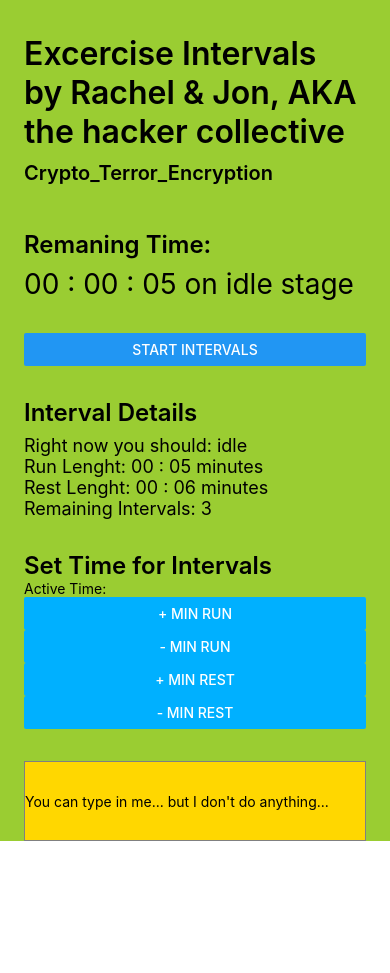
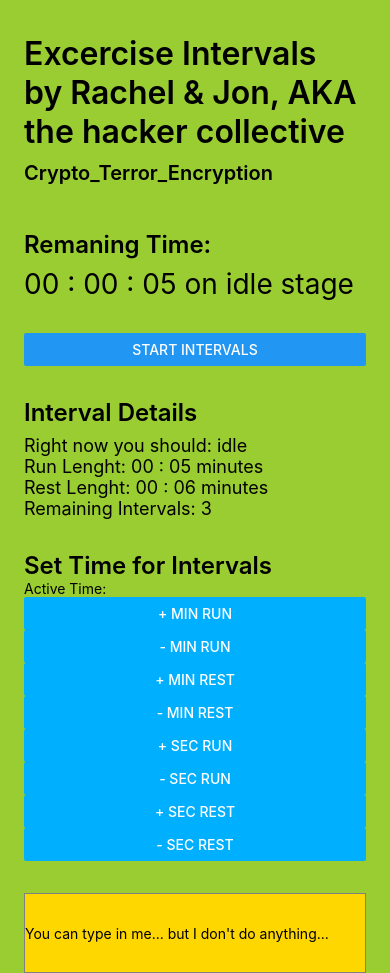
Before and after one commit to MustardJoe/IntervalsV2, a React Native app: screen / in a window 390 px wide. Before the commit the page ends 844 px from the top, so only its background shows below. Built offline with nearby package versions, Linux system fonts and the light colour scheme; what react-native would draw is missing.

Commit message:
have refactored control panel into own component

```diff
--- a/App.js
+++ b/App.js
@@ -22,6 +22,7 @@ import {
   Colors,
 } from 'react-native/Libraries/NewAppScreen';
 
+import ControlPanel from './components/controlpanel/ControlPanel.js';
 import CountDownDisplay from './components/countdowntimer/CountDownDisplay.js';
 import Dashboard from './components/dashboard/Dashboard.js';
 import Header from './components/header/Header.js';
@@ -94,8 +95,9 @@ class App extends Component {
       }
     },
   }
-///////////////////////////////////////////BOTTOM OF TIME SET FUNCTIONS. ////////////////////////////
+/////////////////////////BOTTOM OF INTERVAL SETTING FUNCTIONS. ////////////////////////////
 
+//////////////////////////////// TIMER FUNCTIONS //////////////////////////////////////
   resetTimer = () => {
     if (this.state.timerOn === false) {
       this.setState({
@@ -159,12 +161,10 @@ class App extends Component {
             remainingNumbIntvls: intervalUpdate.remainingNumbIntvls,
             timerTime: 0,
             timerStart: 0,
-
         });
         // eslint-disable-next-line no-alert
         alert('You are the winner now');
       }
-
       console.log('timerTime, end of set interval',  this.state.timerTime, 'TIMER START', this.state.timerStart, 'current process', this.state.currentProcess);
     }, 1000);
   };
@@ -246,72 +246,19 @@ class App extends Component {
                 </Text>
               </View>
 
-              {/* Set Time for Intervals */}
+              {/* Control Panel - Set Time for Intervals */}
               <View style={styles.sectionContainer}>
-                <Text style={styles.sectionTitle}>Set Time for Intervals</Text>
-                <Text>Active Time:</Text>
-
-                <Button
-                  onPress={this.timerSetButtonsFunc.incMinutesRun}
-                  title="+ Min Run"
-                  color="#00B0FF"
+                <ControlPanel
+                  incMinutesRun={this.timerSetButtonsFunc.incMinutesRun}
+                  decMinutesRun={this.timerSetButtonsFunc.decMinutesRun}
+                  incSecondsRun={this.timerSetButtonsFunc.incSecondsRun}
+                  decSecondsRun={this.timerSetButtonsFunc.decSecondsRun}
+                  incMinutesRest={this.timerSetButtonsFunc.incMinutesRest}
+                  decMinutesRest={this.timerSetButtonsFunc.decMinutesRest}
+                  incSecondsRest={this.timerSetButtonsFunc.incSecondsRest}
+                  decSecondsRest={this.timerSetButtonsFunc.decSecondsRest}
                 />
-                <Button
-                  onPress={this.timerSetButtonsFunc.decMinutesRun}
-                  title="- Min Run"
-                  color="#00B0FF"
-                />
-
-                <Button
-                  onPress={this.timerSetButtonsFunc.incMinutesRest}
-                  title="+ Min Rest"
-                  color="#00B0FF"
-                />
-                <Button
-                  onPress={this.timerSetButtonsFunc.decMinutesRest}
-                  title="- Min Rest"
-                  color="#00B0FF"
-                />
-                  {/* <Button
-                    onPress={
-                      console.log('button...')
-                      // this.adjustTimer('incMinutes')
-                    }
-                    title="up"
-                    accessibilityLabel="Add 1 hour to time."
-                  /> */}
-
-                  {/* <Button
-                    onPress={this.adjustTimer('incMinutes')}
-                    title="&#8679"
-                    accessibilityLabel="Add 1 hour to time."
-                  /> */}
-
-                  {/* <Button
-                    onPress={this.adjustTimer('incSeconds')}
-                    title="&#8679"
-                    accessibilityLabel="Add 1 hour to time."
-                  />
-
-                  <Button
-                    onPress={this.adjustTimer('decHours')}
-                    title="&#8679"
-                    accessibilityLabel="Add 1 hour to time."
-                  />
-
-                  <Button
-                    onPress={this.adjustTimer('decMinutes')}
-                    title="&#8679"
-                    accessibilityLabel="Add 1 hour to time."
-                  />
-
-                  <Button
-                    onPress={this.adjustTimer('decSeconds')}
-                    title="&#8679"
-                    accessibilityLabel="Add 1 hour to time."
-                  /> */}
               </View>
-
 
               {/* Garbage text input comp */}
               <View style={styles.sectionContainer}>
--- a/components/controlpanel/ControlPanel.js
+++ b/components/controlpanel/ControlPanel.js
@@ -1,13 +1,107 @@
-import React from 'react';
-import {View, Text, TextInput} from 'react-native';
+import React, {Component} from 'react';
+import {View, Text, Button, StyleSheet} from 'react-native';
 
-const ControlPanel = (props) => {
-  return (
-    <View>
-      <Text>Here is to set app settings</Text>
-      <Text>Here, more settings, set them!!</Text>
-    </View>
-  );
-};
+class ControlPanel extends Component {
+  incMinutesRun = () => {
+    this.props.incMinutesRun();
+  };
+
+  decMinutesRun = () => {
+    this.props.decMinutesRun();
+  };
+
+  incSecondsRun = () => {
+    this.props.incSecondsRun();
+  };
+
+  decSecondsRun = () => {
+    this.props.decSecondsRun();
+  };
+
+  incMinutesRest = () => {
+    this.props.incMinutesRest();
+  };
+
+  decMinutesRest = () => {
+    this.props.decMinutesRest();
+  };
+
+  incSecondsRest = () => {
+    this.props.incSecondsRest();
+  };
+
+  decSecondsRest = () => {
+    this.props.decSecondsRest();
+  };
+
+  render() {
+    return (
+      <View>
+        <Text style={styles.sectionTitle}>Set Time for Intervals</Text>
+        <Text>Active Time:</Text>
+
+        <Button
+          onPress={this.incMinutesRun}
+          title="+ Min Run"
+          color="#00B0FF"
+          accessibilityLabel="Add 1 minute to active time."
+        />
+        <Button
+          onPress={this.props.decMinutesRun}
+          title="- Min Run"
+          color="#00B0FF"
+          accessibilityLabel="Subtract 1 minute to active time."
+        />
+
+        <Button
+          onPress={this.props.incMinutesRest}
+          title="+ Min Rest"
+          color="#00B0FF"
+          accessibilityLabel="Add 1 minute to rest time."
+        />
+        <Button
+          onPress={this.props.decMinutesRest}
+          title="- Min Rest"
+          color="#00B0FF"
+          accessibilityLabel="Subtract 1 minute to rest time."
+        />
+
+        <Button
+          onPress={this.incSecondsRun}
+          title="+ Sec Run"
+          color="#00B0FF"
+          accessibilityLabel="Add 1 second to active time."
+        />
+        <Button
+          onPress={this.props.decSecondsRun}
+          title="- Sec Run"
+          color="#00B0FF"
+          accessibilityLabel="Subtract 1 second from active time."
+        />
+
+        <Button
+          onPress={this.props.incSecondsRest}
+          title="+ Sec Rest"
+          color="#00B0FF"
+          accessibilityLabel="Add 1 second to rest time."
+        />
+        <Button
+          onPress={this.props.decSecondsRest}
+          title="- Sec Rest"
+          color="#00B0FF"
+          accessibilityLabel="Subtract 1 second from rest time."
+        />
+      </View>
+    );
+  }
+}
+
+const styles = StyleSheet.create({
+  sectionTitle: {
+    fontSize: 24,
+    fontWeight: '600',
+    color: 'black',
+  },
+});
 
 export default ControlPanel;
```
